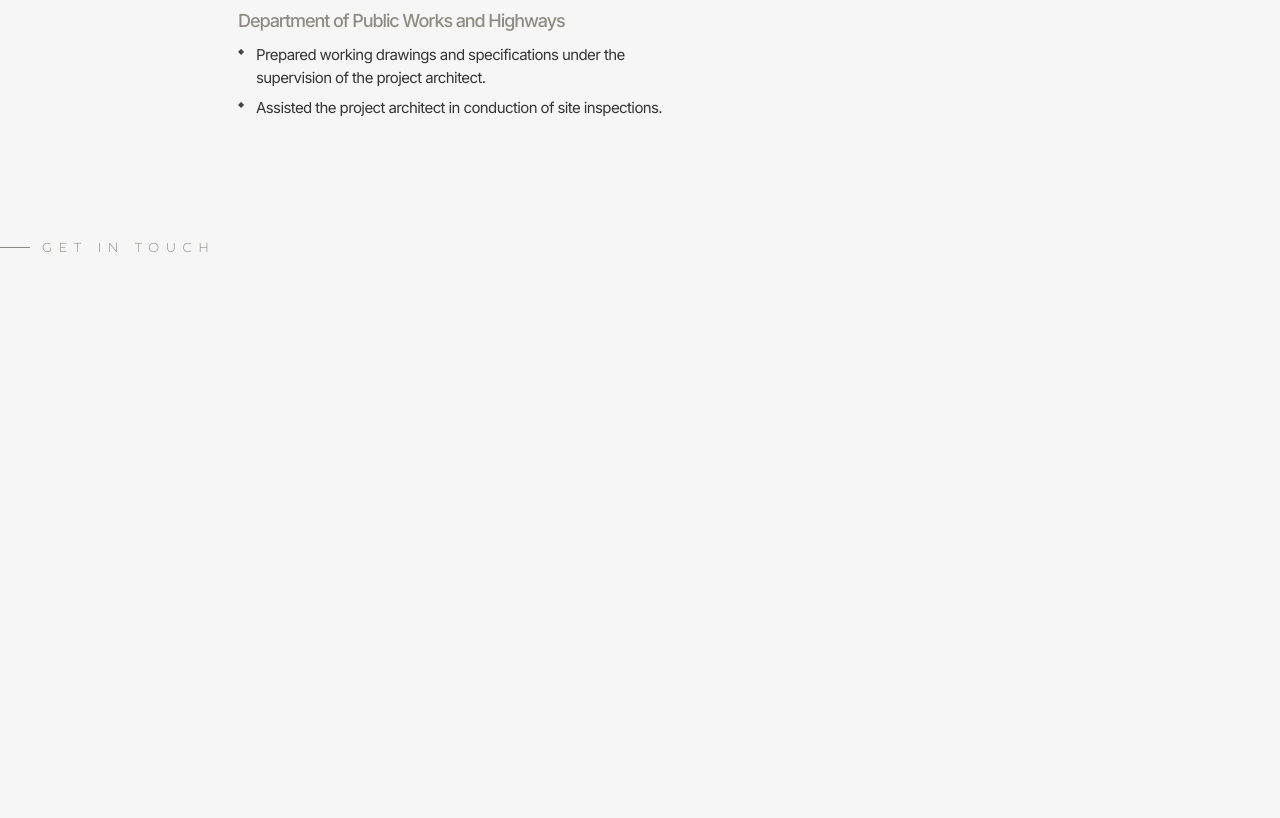
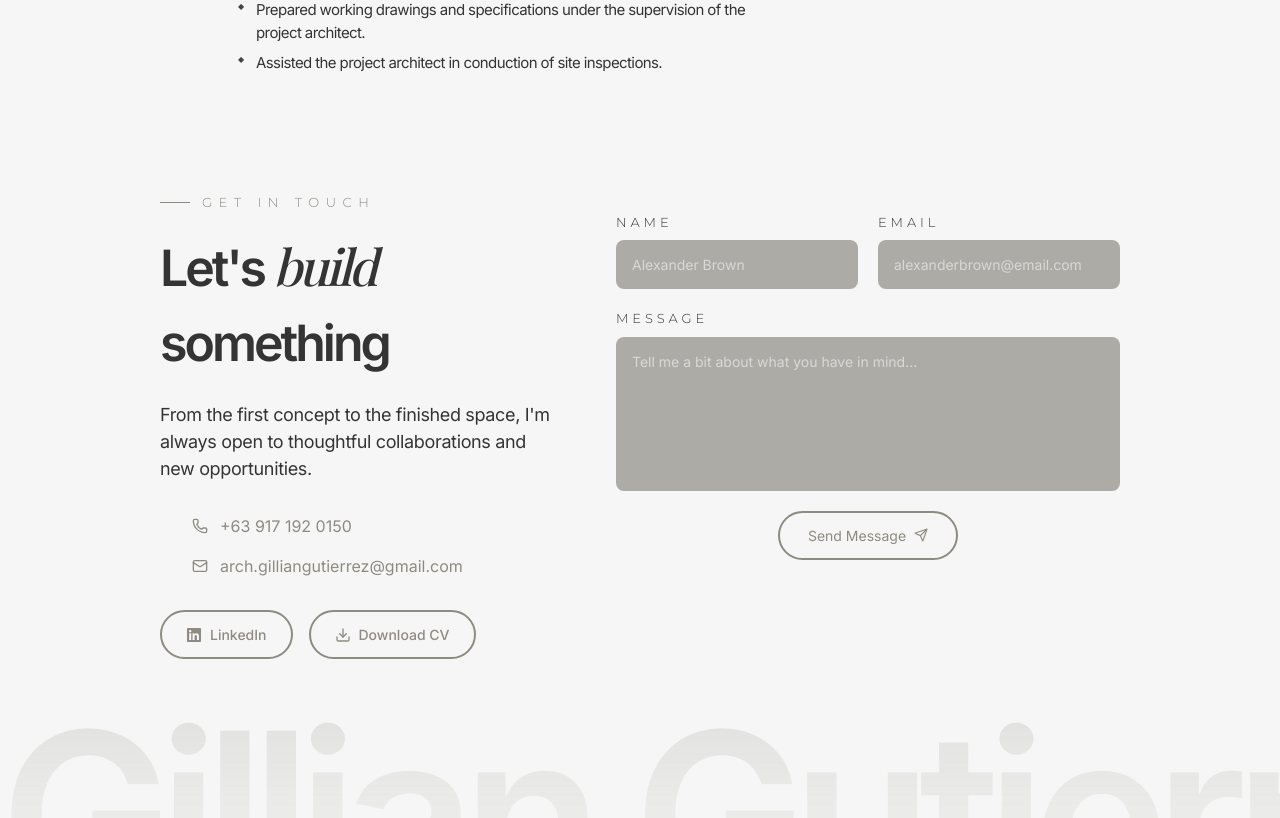
Before and after one commit to alleahbayas/architectural-portfolio, a React (Vite) app in the folder client/: page / in a window 1280 px wide. Shown: the part 4416-5234 px from the top of the page. Before the commit the page ends 4673 px from the top, so only its background shows below. Built offline with nearby package versions, Linux system fonts and the light colour scheme; a web font is replaced by a local one.

Commit message:
Designed the Contact Page

```diff
--- /dev/null
+++ b/client/src/components/Footer.css
@@ -0,0 +1,19 @@
+.footer {
+  position: relative;
+  overflow: hidden;
+  margin-top: -40px;
+}
+
+.footer-bg-text {
+  text-align: center;
+  font-family: var(--font-body);
+  font-weight: 600;
+  font-size: 230px;
+  letter-spacing: -0.06em;
+  color: rgba(142, 139, 130, 0.2);
+  white-space: nowrap;
+  line-height: 1;
+  pointer-events: none;
+  -webkit-mask-image: linear-gradient(to bottom, black 0%, transparent 100%);
+  mask-image: linear-gradient(to bottom, black 0%, transparent 100%);
+}
--- a/client/src/components/Footer.jsx
+++ b/client/src/components/Footer.jsx
@@ -0,0 +1,11 @@
+import "./Footer.css";
+
+function Footer() {
+  return (
+    <footer className="footer">
+      <div className="footer-bg-text">Gillian Gutierrez</div>
+    </footer>
+  );
+}
+
+export default Footer;
--- a/client/src/pages/Career.css
+++ b/client/src/pages/Career.css
@@ -1,5 +1,5 @@
 #career {
-  padding: 80px;
+  padding: 80px 0 0 80px;
 }
 
 .career-columns {
@@ -190,7 +190,7 @@
 .certificate-box {
   height: fit-content;
   width: 450px;
-  border-radius: 35px;
+  border-radius: 35px 0 0 35px;
   text-align: center;
   background-color: #8E8B82;
   padding: 48px 40px;
--- a/client/src/pages/Contact.css
+++ b/client/src/pages/Contact.css
@@ -1,6 +1,25 @@
+#contact {
+  padding: 80px;
+  position: relative;
+  overflow: hidden;
+}
+
 .contact-columns {
-    display: flex;
-    grid-template-columns: repeat(2, 1fr);
+  display: grid;
+  grid-template-columns: repeat(2, 1fr);
+  gap: 60px;
+  position: relative;
+  z-index: 2;
+}
+
+.contact-left {
+  flex: 1;
+  margin-left: 80px;
+}
+
+.contact-right {
+  flex: 1;
+  margin: 20px 80px 0 0;
 }
 
 .contact-label {
@@ -12,6 +31,7 @@
   letter-spacing: 0.5em;
   align-items: center;
   gap: 12px;
+  margin: 0 0 16px;
 }
 
 .contact-label-line {
@@ -20,3 +40,142 @@
   height: 0.5px;
   background-color: #8E8B82;
 }
+
+.contact-title {
+  font-family: var(--font-body);
+  font-weight: 600;
+  font-size: 50px;
+  letter-spacing: -0.06em;
+  margin-bottom: 20px;
+  color: #343434;
+}
+
+.contact-title em {
+  font-family: var(--font-heading);
+  font-style: italic;
+  font-weight: 500;
+}
+
+.contact-description {
+  font-family: var(--font-body);
+  font-size: 18px;
+  font-weight: 400;
+  letter-spacing: -0.02em;
+  color: #343434;
+  max-width: 500px;
+  margin-bottom: 32px;
+}
+
+.contact-info {
+  display: flex;
+  flex-direction: column;
+  gap: 16px;
+  margin: 0 0 32px 32px;
+}
+
+.contact-info-item {
+  display: flex;
+  align-items: center;
+  gap: 12px;
+  font-family: var(--font-body);
+  font-size: 16px;
+  font-weight: 400;
+  color: #8E8B82;
+}
+
+.contact-info-item svg {
+  color: #8E8B82;
+}
+
+.contact-buttons {
+  display: flex;
+  align-self: center;
+  gap: 16px;
+}
+
+.btn-linkedin,
+.btn-cv {
+  display: flex;
+  align-items: center;
+  gap: 8px;
+  background: none;
+  color: #8E8B82;
+  border: 2px solid #8E8B82;
+  padding: 12px 24px;
+  border-radius: 9999px;
+  font-family: var(--font-body);
+  font-size: 14px;
+  font-weight: 500;
+  cursor: pointer;
+  transition: background-color 0.3s ease, color 0.3s ease, border-color 0.3s ease;
+}
+
+.btn-linkedin:hover,
+.btn-cv:hover,
+.btn-send:hover {
+  background-color: #8E8B82;
+  color: white;
+  border-color: #8E8B82;
+}
+
+.contact-form {
+  display: flex;
+  flex-direction: column;
+  gap: 20px;
+}
+
+.form-row {
+  display: grid;
+  grid-template-columns: repeat(2, 1fr);
+  gap: 20px;
+}
+
+.form-group {
+  display: flex;
+  flex-direction: column;
+  gap: 8px;
+}
+
+.form-group label {
+  font-family: var(--font-label);
+  font-size: 13px;
+  letter-spacing: 0.3em;
+  color: #343434;
+}
+
+.form-group input,
+.form-group textarea {
+  background-color: #ADABA5;
+  border: none;
+  border-radius: 8px;
+  padding: 14px 16px;
+  font-family: var(--font-body);
+  font-size: 14px;
+  color: #F6F6F6;
+  resize: none;
+}
+
+.form-group input::placeholder,
+.form-group textarea::placeholder {
+  color: #F6F6F6;
+  font-family: var(--font-body);
+  font-weight: 400;
+  opacity: 60%;
+}
+
+.btn-send {
+  align-self: center;
+  display: flex;
+  align-items: center;
+  gap: 8px;
+  background: none;
+  border: 2px solid #8E8B82;
+  padding: 12px 28px;
+  border-radius: 9999px;
+  font-family: var(--font-body);
+  font-size: 14px;
+  font-weight: 400;
+  color: #8E8B82;
+  cursor: pointer;
+  transition: background-color 0.3s ease, color 0.3s ease, border-color 0.3s ease;
+}
--- a/client/src/pages/Contact.jsx
+++ b/client/src/pages/Contact.jsx
@@ -1,13 +1,76 @@
 import "./Contact.css";
+import { Phone, Mail, Download, Send } from "lucide-react";
+import { FaLinkedin } from "react-icons/fa";
 
 function Contact() {
   return (
-    <div className="contact-columns">
-      <div>
-        <h2 className="contact-label"><span className="contact-label-line"></span>
-        GET IN TOUCH</h2>
+    <section id="contact">
+      <div className="contact-columns">
+        <div className="contact-left">
+          <p className="contact-label">
+            <span className="contact-label-line"></span>
+            GET IN TOUCH
+          </p>
+          <h1 className="contact-title">
+            Let's<em> build</em> something
+          </h1>
+
+          <p className="contact-description">
+            From the first concept to the finished space, I'm always open to
+            thoughtful collaborations and new opportunities.
+          </p>
+
+          <div className="contact-info">
+            <div className="contact-info-item">
+              <Phone size={16} />
+              <span>+63 917 192 0150</span>
+            </div>
+            <div className="contact-info-item">
+              <Mail size={16} />
+              <span>arch.gilliangutierrez@gmail.com</span>
+            </div>
+          </div>
+
+          <div className="contact-buttons">
+            <button className="btn-linkedin">
+              <FaLinkedin size={16} />
+              LinkedIn
+            </button>
+            <button className="btn-cv">
+              <Download size={16} />
+              Download CV
+            </button>
+          </div>
+        </div>
+
+        <div className="contact-right">
+          <form className="contact-form">
+            <div className="form-row">
+              <div className="form-group">
+                <label>NAME</label>
+                <input type="text" placeholder="Alexander Brown" />
+              </div>
+              <div className="form-group">
+                <label>EMAIL</label>
+                <input type="email" placeholder="alexanderbrown@email.com" />
+              </div>
+            </div>
+
+            <div className="form-group">
+              <label>MESSAGE</label>
+              <textarea
+                rows="6"
+                placeholder="Tell me a bit about what you have in mind..."
+              ></textarea>
+            </div>
+
+            <button type="submit" className="btn-send">
+              Send Message <Send size={14} />
+            </button>
+          </form>
+        </div>
       </div>
-    </div>
+    </section>
   );
 }
 
--- a/client/src/pages/Home.jsx
+++ b/client/src/pages/Home.jsx
@@ -3,6 +3,7 @@
 import Projects from "../pages/Projects";
 import Career from "../pages/Career";
 import Contact from "../pages/Contact";
+import Footer from "../components/Footer";
 
 function Home() {
   return (
@@ -12,6 +13,7 @@
       <Projects />
       <Career />
       <Contact />
+      <Footer />
     </div>
   );
 }
--- a/package.json
+++ b/package.json
@@ -1,5 +1,6 @@
 {
   "dependencies": {
-    "lucide-react": "^1.35.0"
+    "lucide-react": "^1.35.0",
+    "react-icons": "^5.7.0"
   }
 }
```
Also changed, not shown: 1 other file (tests, documents, lock files or other folders).
